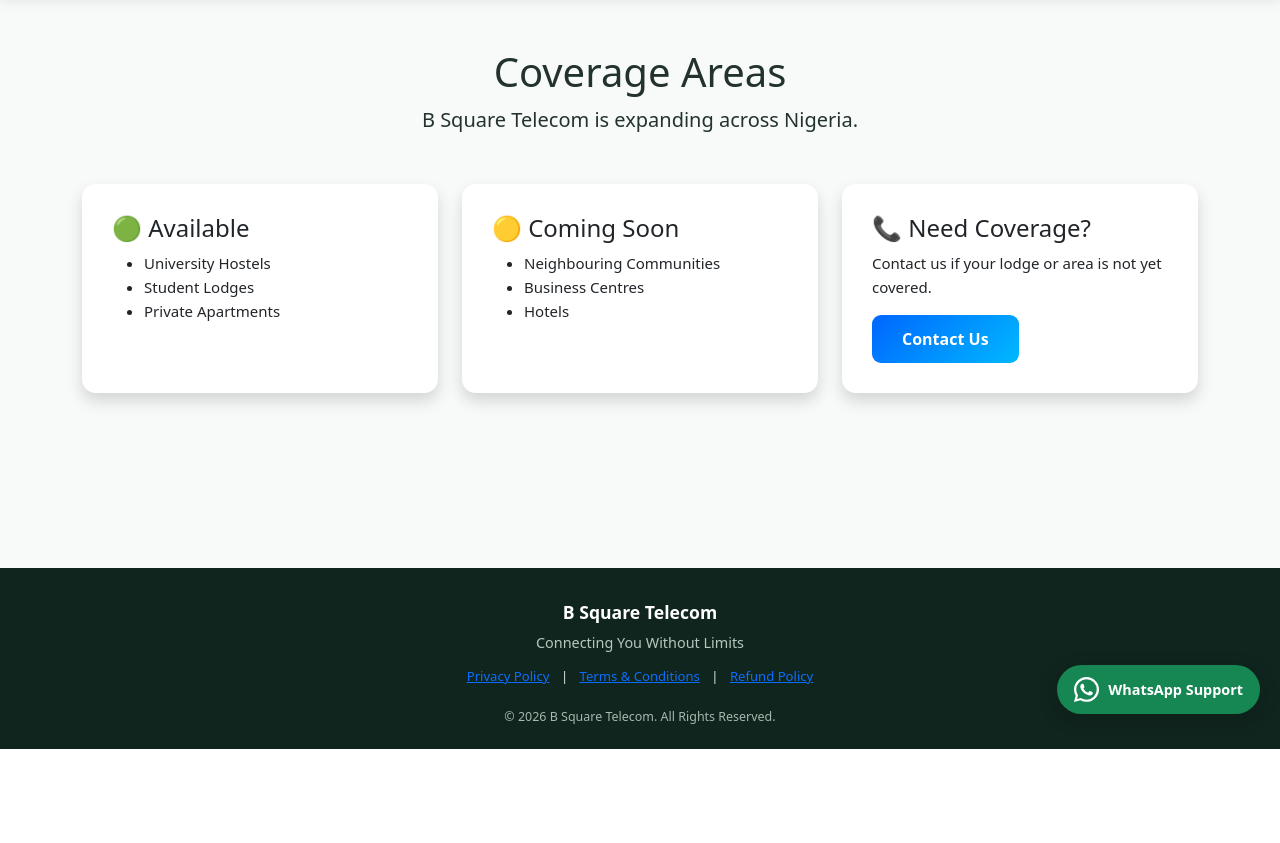
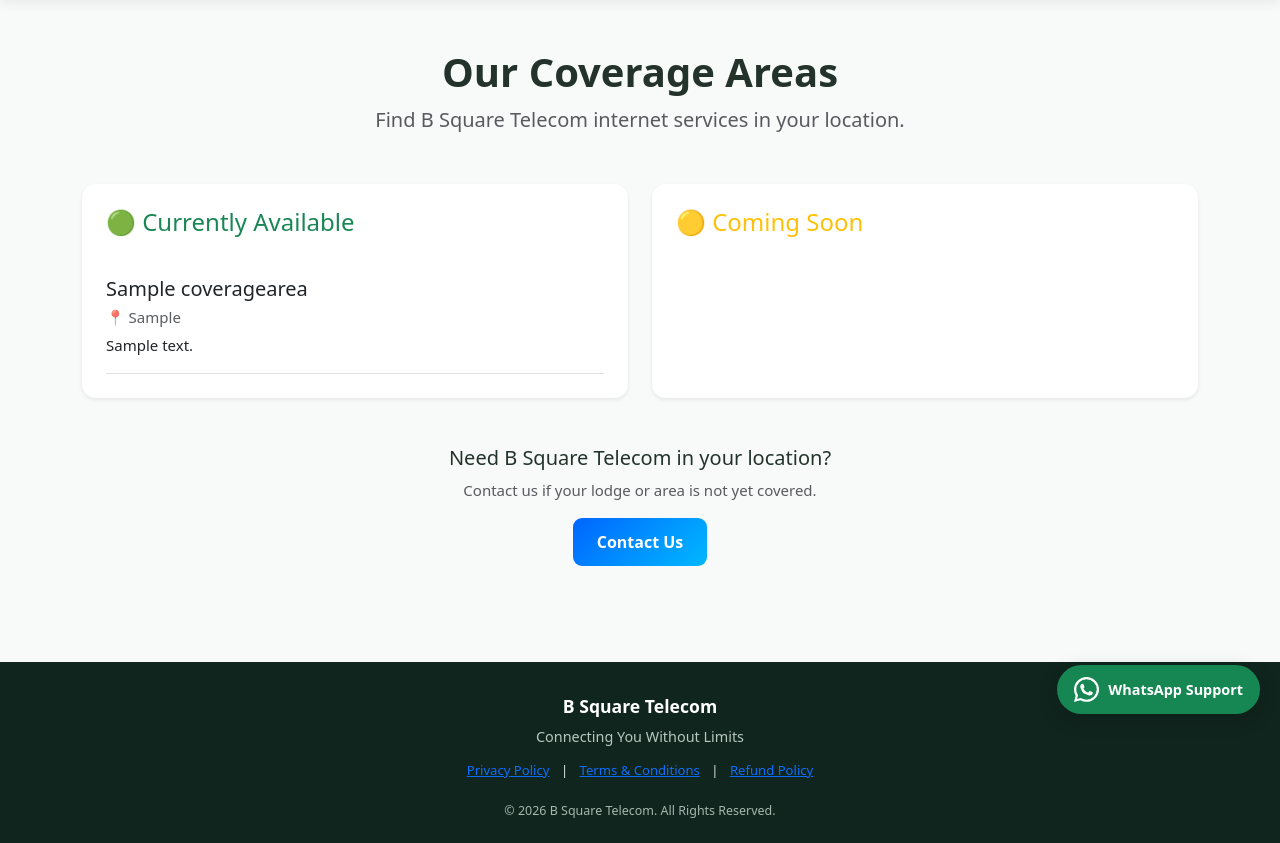
Before and after one commit to bsquaretelecom001/BSquareTelecom, a Django app: page /coverage/ in a window 1280 px wide. Shown: the part 66-909 px from the top of the page. Before the commit the page ends 815 px from the top, so only its background shows below. Run offline with Django 5.2, Linux system fonts and the light colour scheme; tables that the repository leaves empty hold one stand-in row (values such as "Sample post").

Commit message:
Add customer announcements and dynamic coverage areas

```diff
--- a/config/settings.py
+++ b/config/settings.py
@@ -93,6 +93,7 @@ TEMPLATES = [
                 "django.template.context_processors.request",
                 "django.contrib.auth.context_processors.auth",
                 "django.contrib.messages.context_processors.messages",
+                "core.context_processors.active_announcements",
             ],
         },
     },
--- /dev/null
+++ b/core/context_processors.py
@@ -0,0 +1,19 @@
+from django.db.models import Q
+from django.utils import timezone
+
+from .models import Announcement
+
+
+def active_announcements(request):
+    now = timezone.now()
+
+    announcements = Announcement.objects.filter(
+        is_published=True,
+        starts_at__lte=now,
+    ).filter(
+        Q(ends_at__isnull=True) | Q(ends_at__gte=now)
+    )
+
+    return {
+        "active_announcements": announcements,
+    }
--- a/core/views.py
+++ b/core/views.py
@@ -3,7 +3,7 @@ from django.core.mail import send_mail
 from django.contrib import messages
 from django.conf import settings
 
-from .models import ContactInfo
+from .models import ContactInfo, CoverageArea
 
 
 def home(request):
@@ -11,7 +11,17 @@ def home(request):
 
 
 def coverage(request):
-    return render(request, "coverage.html")
+    coverage_areas = CoverageArea.objects.filter(
+        is_active=True
+    )
+
+    return render(
+        request,
+        "coverage.html",
+        {
+            "coverage_areas": coverage_areas,
+        },
+    )
 
 
 def contact(request):
--- a/templates/base.html
+++ b/templates/base.html
@@ -11,13 +11,11 @@
 
     <title>{% block title %}B Square Telecom{% endblock %}</title>
 
-    <!-- Bootstrap -->
     <link
       href="https://cdn.jsdelivr.net/npm/bootstrap@5.3.7/dist/css/bootstrap.min.css"
       rel="stylesheet"
     />
 
-    <!-- Website styles -->
     <link rel="stylesheet" href="{% static 'css/style.css' %}" />
   </head>
 
@@ -47,15 +45,19 @@
             <li class="nav-item">
               <a class="nav-link" href="{% url 'home' %}">Home</a>
             </li>
+
             <li class="nav-item">
               <a class="nav-link" href="{% url 'plans' %}">Plans</a>
             </li>
+
             <li class="nav-item">
               <a class="nav-link" href="{% url 'coverage' %}">Coverage</a>
             </li>
+
             <li class="nav-item">
               <a class="nav-link" href="{% url 'contact' %}">Contact</a>
             </li>
+
             <li class="nav-item">
               <a class="nav-link" href="{% url 'my_vouchers' %}">
                 My Vouchers
@@ -69,12 +71,35 @@
     <!-- Page content -->
     <main class="site-main">
       <div class="container">
+        <!-- Customer announcement banners -->
+        {% for announcement in active_announcements %}
+          {% if announcement.display_type == "banner" %}
+            <div
+              class="alert alert-{% if announcement.priority == 'urgent' %}danger{% elif announcement.priority == 'important' %}warning{% else %}info{% endif %} alert-dismissible fade show mt-3"
+              role="alert"
+            >
+              <strong>{{ announcement.title }}</strong>
+              <br />
+              {{ announcement.message|linebreaksbr }}
+
+              <button
+                type="button"
+                class="btn-close"
+                data-bs-dismiss="alert"
+                aria-label="Close"
+              ></button>
+            </div>
+          {% endif %}
+        {% endfor %}
+
+        <!-- Django messages -->
         {% if messages %} {% for message in messages %}
         <div
           class="alert alert-{{ message.tags }} alert-dismissible fade show mt-3"
           role="alert"
         >
           {{ message }}
+
           <button
             type="button"
             class="btn-close"
@@ -95,18 +120,15 @@
 
         <p class="footer-tagline">Connecting You Without Limits</p>
 
-        <!-- Website Policies -->
         <div class="small mb-3">
           <a href="{% url 'privacy_policy' %}">Privacy Policy</a>
           <span class="mx-2">|</span>
-
           <a href="{% url 'terms' %}">Terms &amp; Conditions</a>
           <span class="mx-2">|</span>
-
           <a href="{% url 'refund_policy' %}">Refund Policy</a>
         </div>
 
-        <small> &copy; 2026 B Square Telecom. All Rights Reserved. </small>
+        <small>&copy; 2026 B Square Telecom. All Rights Reserved.</small>
       </div>
     </footer>
 
@@ -128,14 +150,89 @@
         aria-hidden="true"
       >
         <path
-          d="M13.601 2.326A7.85 7.85 0 0 0 8.002 0C3.584 0 .002 3.58 0 7.998a7.94 7.94 0 0 0 1.065 3.999L0 16l4.12-1.08a8 8 0 0 0 3.88.99h.003c4.418 0 8-3.58 8-7.998a7.95 7.95 0 0 0-2.402-5.586ZM8.003 14.56a6.6 6.6 0 0 1-3.36-.92l-.24-.142-2.445.64.652-2.385-.156-.245a6.56 6.56 0 0 1-1.006-3.51 6.56 6.56 0 0 1 6.556-6.555 6.52 6.52 0 0 1 4.636 1.92 6.52 6.52 0 0 1 1.92 4.636 6.56 6.56 0 0 1-6.557 6.561Zm3.598-4.913c-.197-.098-1.164-.574-1.345-.64-.18-.066-.311-.098-.443.099-.131.197-.508.64-.623.771-.115.132-.23.148-.426.05-.197-.099-.83-.306-1.58-.976-.584-.52-.978-1.163-1.093-1.36-.115-.197-.012-.303.087-.4.089-.088.197-.23.295-.345.099-.115.132-.197.197-.329.066-.131.033-.246-.016-.345-.05-.098-.443-1.066-.607-1.46-.16-.383-.322-.331-.443-.337l-.377-.007a.72.72 0 0 0-.525.246c-.18.197-.689.673-.689 1.64s.706 1.903.804 2.034c.099.132 1.39 2.122 3.368 2.974.47.203.837.324 1.123.415.472.15.902.129 1.241.078.379-.057 1.164-.476 1.328-.935.164-.46.164-.853.115-.935-.049-.082-.18-.131-.377-.23Z"
+          d="M13.601 2.326A7.85 7.85 0 0 0 8.002 0C3.584 0 .002 3.58 0 7.998a7.94 7.94 0 0 0 1.065 3.999L0 16l4.12-1.08a8 8 0 0 0 3.88.99h.003c4.418 0 8-3.58 8-7.998a7.95 7.95 0 0 0-2.402-5.586ZM8.003 14.56a6.6 6.6 0 0 1-3.36-.92l-.24-.142-2.445.64.652-2.385-.156-.245a6.56 6.56 0 0 1-1.006-3.51 6.56 6.56 0 0 1 6.556-6.555 6.52 6.52 0 0 1 4.636 1.92 6.52 6.52 0 0 1 1.92 4.636 6.56 6.56 0 0 1-6.557 6.561Zm3.598-4.913c-.197-.098-1.164-.574-1.345-.64-.18-.066-.311-.098-.443.099-.131.197-.508.64-.623.771-.115.132-.23.148-.426.05-.197-.099-.83-.306-1.58-.976-.584-.52-.978-1.163-1.093-1.36-.115-.197-.012-.303.087-.4.089-.088.197-.23.295-.345.099-.115.132-.197.197-.329.066-.131.033-.246-.016-.345-.05-.098-.443-1.066-.607-1.46-.16-.383-.322-.331-.443-.337l-.377-.007a.72.72 0 0 0-.525.246c-.18.197-.689.673-.689 1.64s.706 1.903.804 2.034c.099.132.39 2.122 3.368 2.974.47.203.837.324 1.123.415.472.15.902.129 1.241.078.379-.057 1.164-.476 1.328-.935.164-.46.164-.853.115-.935-.049-.082-.18-.131-.377-.23Z"
         />
       </svg>
 
       <span>WhatsApp Support</span>
     </a>
 
+    <!-- Announcement popups -->
+    {% for announcement in active_announcements %}
+      {% if announcement.display_type == "popup" %}
+        <div
+          class="modal fade"
+          id="announcementModal{{ announcement.id }}"
+          tabindex="-1"
+          aria-labelledby="announcementTitle{{ announcement.id }}"
+          aria-hidden="true"
+          data-announcement-id="{{ announcement.id }}"
+        >
+          <div class="modal-dialog modal-dialog-centered">
+            <div class="modal-content">
+              <div
+                class="modal-header bg-{% if announcement.priority == 'urgent' %}danger{% elif announcement.priority == 'important' %}warning{% else %}primary{% endif %} text-white"
+              >
+                <h5 class="modal-title" id="announcementTitle{{ announcement.id }}">
+                  {{ announcement.title }}
+                </h5>
+                <button
+                  type="button"
+                  class="btn-close btn-close-white"
+                  data-bs-dismiss="modal"
+                  aria-label="Close"
+                ></button>
+              </div>
+              <div class="modal-body">{{ announcement.message|linebreaksbr }}</div>
+              <div class="modal-footer">
+                <button
+                  type="button"
+                  class="btn btn-primary"
+                  data-bs-dismiss="modal"
+                >
+                  Okay, understood
+                </button>
+              </div>
+            </div>
+          </div>
+        </div>
+      {% endif %}
+    {% endfor %}
+<!-- JavaScript -->
     <script src="https://cdn.jsdelivr.net/npm/bootstrap@5.3.7/dist/js/bootstrap.bundle.min.js"></script>
+
     <script src="{% static 'js/main.js' %}"></script>
+
+    <!-- Show each popup once per browser -->
+    <script>
+      document.addEventListener("DOMContentLoaded", function () {
+        const popups = document.querySelectorAll("[data-announcement-id]");
+
+        function showNextPopup() {
+          for (const popup of popups) {
+            const id = popup.dataset.announcementId;
+            const key = "bsquare_announcement_" + id;
+
+            if (!localStorage.getItem(key)) {
+              const modal = new bootstrap.Modal(popup);
+
+              popup.addEventListener(
+                "hidden.bs.modal",
+                function () {
+                  localStorage.setItem(key, "seen");
+                  showNextPopup();
+                },
+                { once: true },
+              );
+
+              modal.show();
+              return;
+            }
+          }
+        }
+
+        showNextPopup();
+      });
+    </script>
   </body>
 </html>
--- a/templates/coverage.html
+++ b/templates/coverage.html
@@ -2,49 +2,69 @@
 
 <div class="container py-5">
   <div class="text-center mb-5">
-    <h1>Coverage Areas</h1>
-    <p class="lead">B Square Telecom is expanding across Nigeria.</p>
+    <h1 class="fw-bold">Our Coverage Areas</h1>
+    <p class="lead text-muted">
+      Find B Square Telecom internet services in your location.
+    </p>
   </div>
 
-  <div class="row">
-    <div class="col-md-4 mb-4">
-      <div class="card shadow h-100">
-        <div class="card-body">
-          <h4>🟢 Available</h4>
-          <ul>
-            <li>University Hostels</li>
-            <li>Student Lodges</li>
-            <li>Private Apartments</li>
-          </ul>
+  <div class="row g-4">
+    <!-- AVAILABLE LOCATIONS -->
+    <div class="col-md-6">
+      <div class="card shadow-sm h-100 border-0">
+        <div class="card-body p-4">
+          <h4 class="text-success mb-4">🟢 Currently Available</h4>
+
+          {% for area in coverage_areas %} {% if area.status == "available" %}
+          <div class="border-bottom py-3">
+            <h5 class="mb-1">{{ area.name }}</h5>
+
+            {% if area.location %}
+            <p class="text-muted mb-1">📍 {{ area.location }}</p>
+            {% endif %} {% if area.description %}
+            <p class="mb-0">{{ area.description }}</p>
+            {% endif %}
+          </div>
+          {% endif %} {% empty %}
+          <p class="text-muted">Coverage locations will be announced soon.</p>
+          {% endfor %}
         </div>
       </div>
     </div>
 
-    <div class="col-md-4 mb-4">
-      <div class="card shadow h-100">
-        <div class="card-body">
-          <h4>🟡 Coming Soon</h4>
-          <ul>
-            <li>Neighbouring Communities</li>
-            <li>Business Centres</li>
-            <li>Hotels</li>
-          </ul>
-        </div>
-      </div>
-    </div>
+    <!-- COMING SOON -->
+    <div class="col-md-6">
+      <div class="card shadow-sm h-100 border-0">
+        <div class="card-body p-4">
+          <h4 class="text-warning mb-4">🟡 Coming Soon</h4>
 
-    <div class="col-md-4 mb-4">
-      <div class="card shadow h-100">
-        <div class="card-body">
-          <h4>📞 Need Coverage?</h4>
+          {% for area in coverage_areas %} {% if area.status == "coming_soon" %}
+          <div class="border-bottom py-3">
+            <h5 class="mb-1">{{ area.name }}</h5>
 
-          <p>Contact us if your lodge or area is not yet covered.</p>
-
-          <a href="/contact/" class="btn btn-primary"> Contact Us </a>
+            {% if area.location %}
+            <p class="text-muted mb-1">📍 {{ area.location }}</p>
+            {% endif %} {% if area.description %}
+            <p class="mb-0">{{ area.description }}</p>
+            {% endif %}
+          </div>
+          {% endif %} {% empty %}
+          <p class="text-muted">New coverage locations coming soon.</p>
+          {% endfor %}
         </div>
       </div>
     </div>
   </div>
+
+  <div class="text-center mt-5">
+    <h5>Need B Square Telecom in your location?</h5>
+
+    <p class="text-muted">
+      Contact us if your lodge or area is not yet covered.
+    </p>
+
+    <a href="/contact/" class="btn btn-primary px-4"> Contact Us </a>
+  </div>
 </div>
 
 {% endblock %}
```
Also changed, not shown: core/admin.py (+61 -2 lines), core/models.py (+94 -1 lines), core/migrations/0002_announcement_coveragearea_remove_contactinfo_email.py (added).
